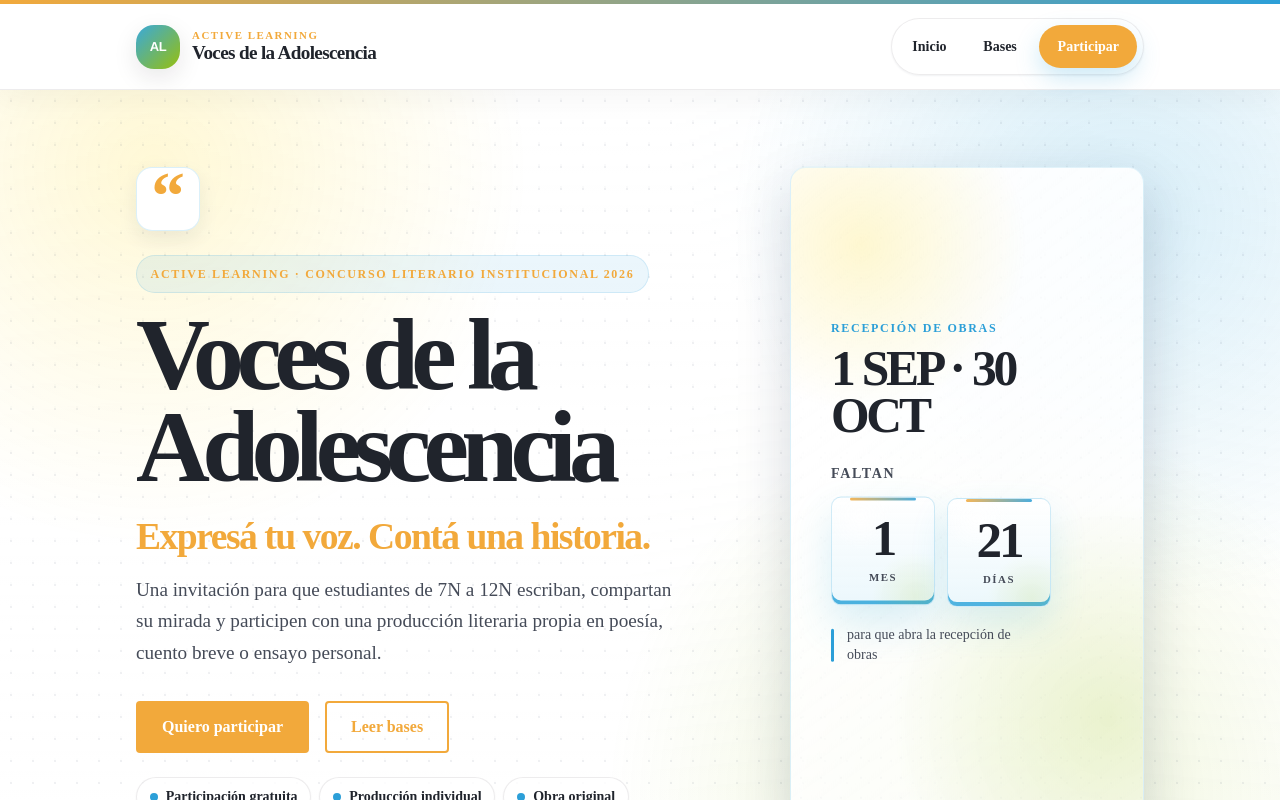
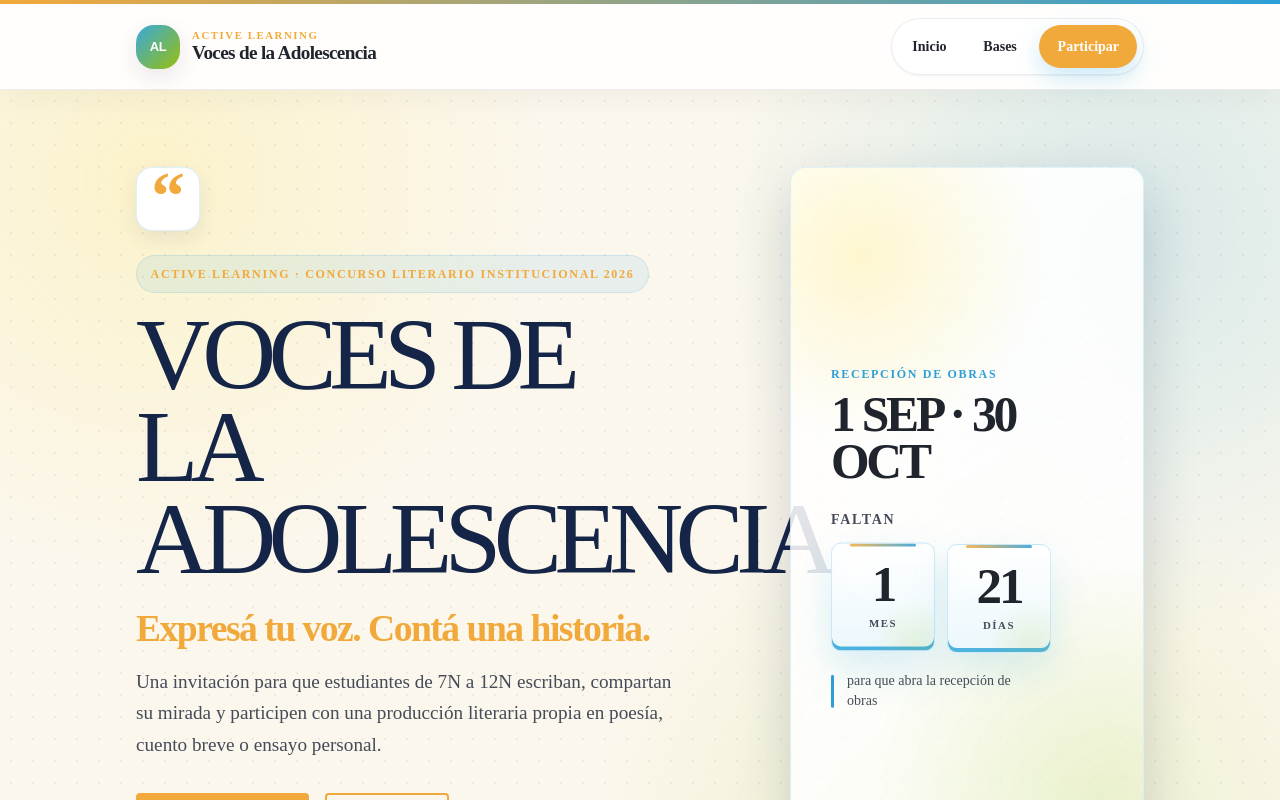
Before and after one commit to sophieblousson/voces-de-la-adolescencia, a Next.js app: page / in a window 1280 px wide. Shown: the top 800 px of the page. Built offline with nearby package versions, Linux system fonts and the light colour scheme.

Commit message:
Update globals.css

```diff
--- a/app/globals.css
+++ b/app/globals.css
@@ -22,38 +22,34 @@ body {
   font-family: var(--font-principal);
   font-size: var(--fs-base);
   font-weight: var(--fw-regular);
-  color: var(--color-texto-principal);
-  background:
-    var(--texture-dots) 0 0 / 22px 22px,
-    var(--gradient-hero);
+  color: var(--color-charcoal);
+  background: var(--color-paper);
   line-height: 1.5;
   -webkit-font-smoothing: antialiased;
   text-rendering: optimizeLegibility;
-}
-
-body::before {
-  content: "";
-  position: fixed;
-  inset: 0;
-  z-index: -1;
-  pointer-events: none;
-  background:
-    linear-gradient(180deg, rgba(255, 255, 255, 0.78), rgba(255, 255, 255, 0.94)),
-    radial-gradient(circle at 12% 16%, rgba(255, 213, 0, 0.12), transparent 26%),
-    radial-gradient(circle at 82% 10%, rgba(57, 169, 220, 0.14), transparent 30%),
-    radial-gradient(circle at 78% 78%, rgba(151, 191, 13, 0.12), transparent 32%);
 }
 
 h1,
 h2,
 h3,
 h4 {
+  margin: 0 0 var(--space-4);
+  color: var(--color-ink);
+  line-height: 1.08;
+}
+
+h1,
+h2 {
+  font-family: var(--font-display);
+  font-weight: 400;
+  text-transform: uppercase;
+  letter-spacing: 0.01em;
+}
+
+h3,
+h4 {
   font-family: var(--font-principal);
   font-weight: var(--fw-bold);
-  color: var(--color-texto-principal);
-  margin: 0 0 var(--space-4);
-  letter-spacing: -0.035em;
-  line-height: 1.05;
 }
 
 h1 {
@@ -61,11 +57,11 @@ h1 {
 }
 
 h2 {
-  font-size: clamp(2rem, 4vw, 3.25rem);
+  font-size: clamp(2rem, 4vw, 3rem);
 }
 
 h3 {
-  font-size: clamp(1.25rem, 2vw, 1.65rem);
+  font-size: clamp(1.25rem, 2vw, 1.6rem);
 }
 
 p {
@@ -99,34 +95,32 @@ img {
 }
 
 ::selection {
-  color: var(--color-negro);
-  background: rgba(255, 213, 0, 0.48);
+  color: var(--color-ink);
+  background: rgba(242, 169, 59, 0.45);
 }
 
-/* Foco visible siempre, por accesibilidad */
 :focus-visible {
-  outline: 3px solid rgba(57, 169, 220, 0.55);
-  outline-offset: 3px;
+  outline: 2px solid var(--color-sky);
+  outline-offset: 2px;
 }
 
-/* Utilidades globales suaves */
 main {
   position: relative;
 }
 
 section {
-  scroll-margin-top: 96px;
+  scroll-margin-top: 90px;
 }
 
 input,
 textarea,
 select {
   width: 100%;
-  border: 1px solid var(--color-borde);
-  border-radius: var(--radius-md);
-  background: rgba(255, 255, 255, 0.92);
-  color: var(--color-texto-principal);
-  padding: 0.9rem 1rem;
+  border: 1px solid var(--color-line);
+  border-radius: var(--radius-sm);
+  background: #ffffff;
+  color: var(--color-charcoal);
+  padding: 0.75rem 0.85rem;
   font-size: var(--fs-base);
   transition:
     border-color var(--transition-fast),
@@ -137,19 +131,19 @@ select {
 input:focus,
 textarea:focus,
 select:focus {
-  border-color: rgba(57, 169, 220, 0.7);
-  box-shadow: 0 0 0 4px rgba(57, 169, 220, 0.14);
+  border-color: var(--color-sky);
+  box-shadow: 0 0 0 3px rgba(44, 159, 216, 0.16);
   outline: none;
   background: #ffffff;
 }
 
 label {
-  color: var(--color-texto-principal);
+  color: var(--color-ink);
 }
 
 hr {
   border: 0;
   height: 1px;
-  background: var(--color-borde);
+  background: var(--color-line);
   margin: var(--space-8) 0;
 }
```
